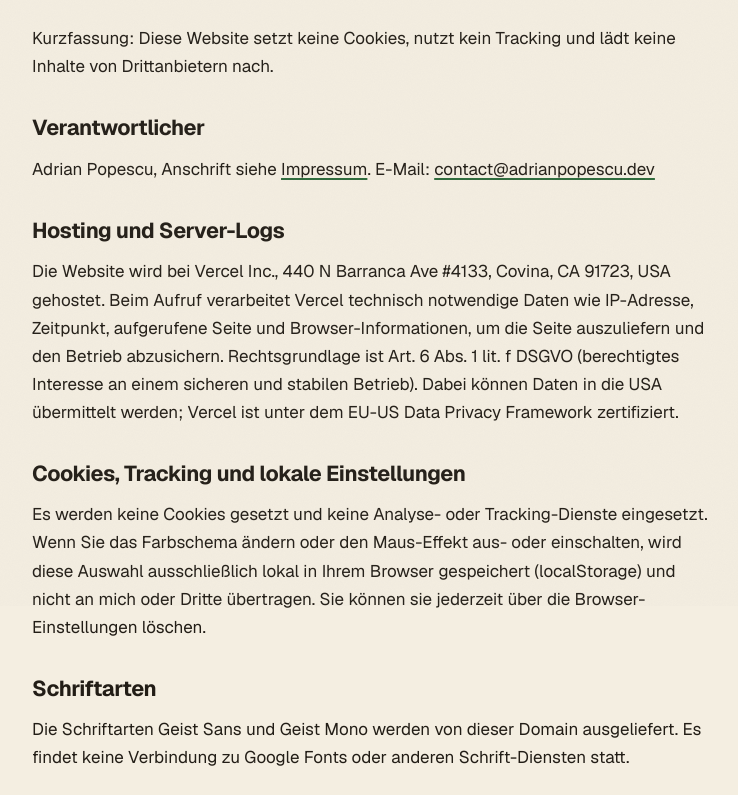
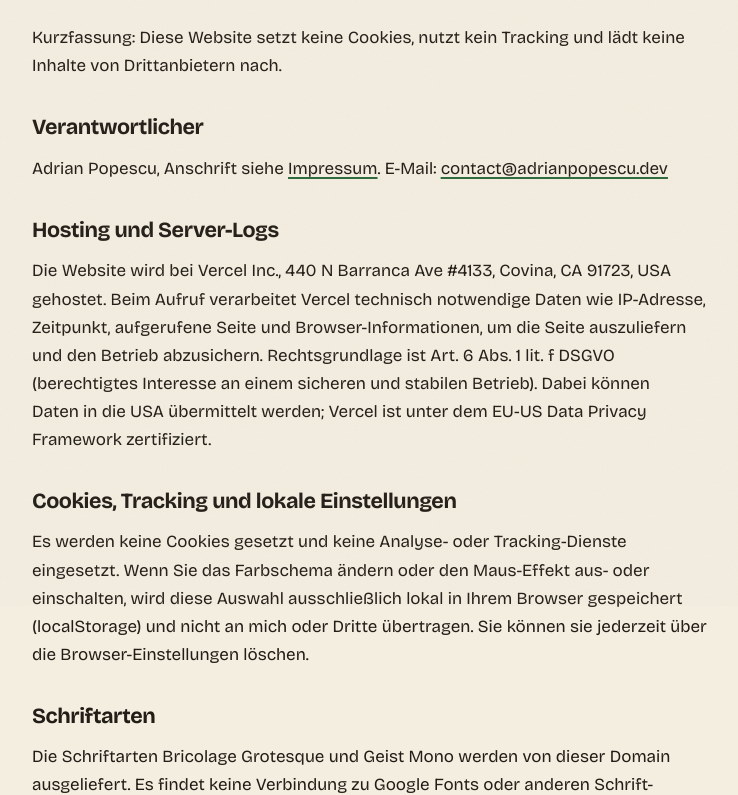
Before and after one commit to Cry0nicS/portofolio, a Next.js app: page /datenschutz in a window 1280 px wide. Shown: the part 194-989 px from the top of the page, without its empty margins (64-802 px from the left). Built offline with nearby package versions, Linux system fonts and the light colour scheme.

Commit message:
Switch the sans font from Geist to Bricolage Grotesque

```diff
--- a/app/datenschutz/page.tsx
+++ b/app/datenschutz/page.tsx
@@ -48,9 +48,9 @@ export default function Datenschutz() {
 
       <h2>Schriftarten</h2>
       <p>
-        Die Schriftarten Geist Sans und Geist Mono werden von dieser Domain
-        ausgeliefert. Es findet keine Verbindung zu Google Fonts oder anderen
-        Schrift-Diensten statt.
+        Die Schriftarten Bricolage Grotesque und Geist Mono werden von dieser
+        Domain ausgeliefert. Es findet keine Verbindung zu Google Fonts oder
+        anderen Schrift-Diensten statt.
       </p>
 
       <h2>Kontakt per E-Mail</h2>
--- a/app/globals.css
+++ b/app/globals.css
@@ -8,7 +8,7 @@
   --border: light-dark(#d6cbb7, #3d362e);
   --accent: light-dark(#2c6a3a, #8fce9a);
   --on-accent: var(--bg);
-  --sans: var(--font-geist-sans), system-ui, sans-serif;
+  --sans: var(--font-bricolage), system-ui, sans-serif;
   --mono: var(--font-geist-mono), ui-monospace, monospace;
 }
 :root[data-theme="light"] {
@@ -65,7 +65,7 @@ h1,
 h2,
 h3 {
   line-height: 1.05;
-  letter-spacing: -0.035em;
+  letter-spacing: -0.025em;
   text-wrap: balance;
 }
 h2 {
--- a/app/home.css
+++ b/app/home.css
@@ -209,7 +209,7 @@
 .changelog h1 {
   font-size: clamp(3rem, 9vw, 5rem);
   line-height: 0.95;
-  letter-spacing: -0.055em;
+  letter-spacing: -0.035em;
 }
 .changelog h2 {
   max-width: 22ch;
--- a/app/layout.tsx
+++ b/app/layout.tsx
@@ -1,12 +1,18 @@
 import type { Metadata } from "next";
-import { Geist, Geist_Mono } from "next/font/google";
+import { Bricolage_Grotesque, Geist_Mono } from "next/font/google";
 import Link from "next/link";
 import { Konami, ThemeToggle } from "./controls";
 import { PenTrail, PenTrailToggle } from "./pen-trail";
 import "./globals.css";
 
-// next/font downloads Geist at build time and serves it from this domain: no Google requests at runtime.
-const geistSans = Geist({ variable: "--font-geist-sans", subsets: ["latin"] });
+// next/font downloads the fonts at build time and serves them from this domain: no Google requests at runtime.
+// opsz keeps Bricolage's optical sizes (tighter text cuts, characterful display cuts); latin-ext covers German.
+const bricolage = Bricolage_Grotesque({
+  variable: "--font-bricolage",
+  subsets: ["latin", "latin-ext"],
+  axes: ["opsz"],
+  display: "swap",
+});
 const geistMono = Geist_Mono({
   variable: "--font-geist-mono",
   subsets: ["latin"],
@@ -87,7 +93,7 @@ export default function RootLayout({ children }: LayoutProps<"/">) {
   return (
     <html
       lang="en"
-      className={`${geistSans.variable} ${geistMono.variable}`}
+      className={`${bricolage.variable} ${geistMono.variable}`}
       data-scroll-behavior="smooth"
       suppressHydrationWarning
     >
```
